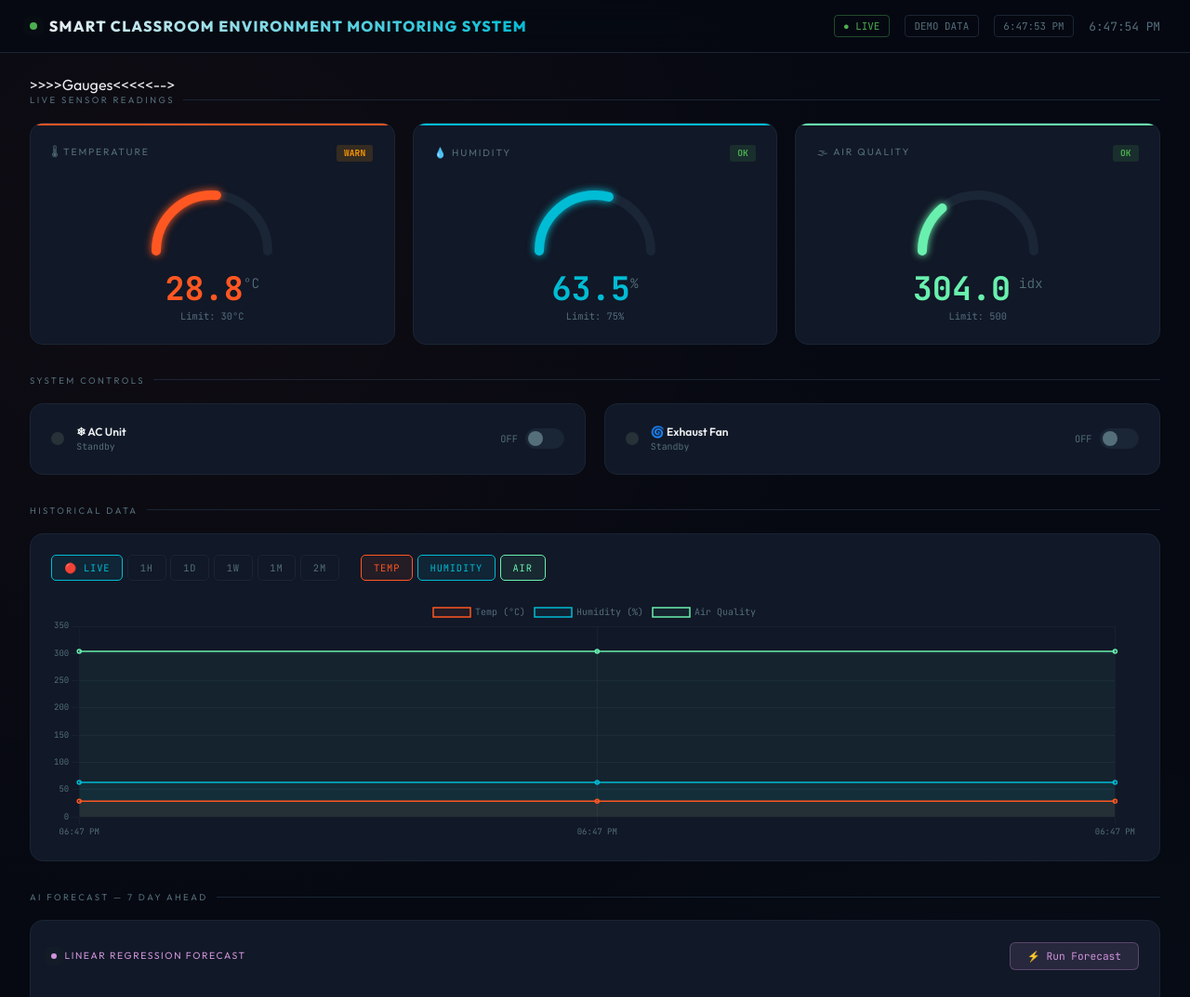
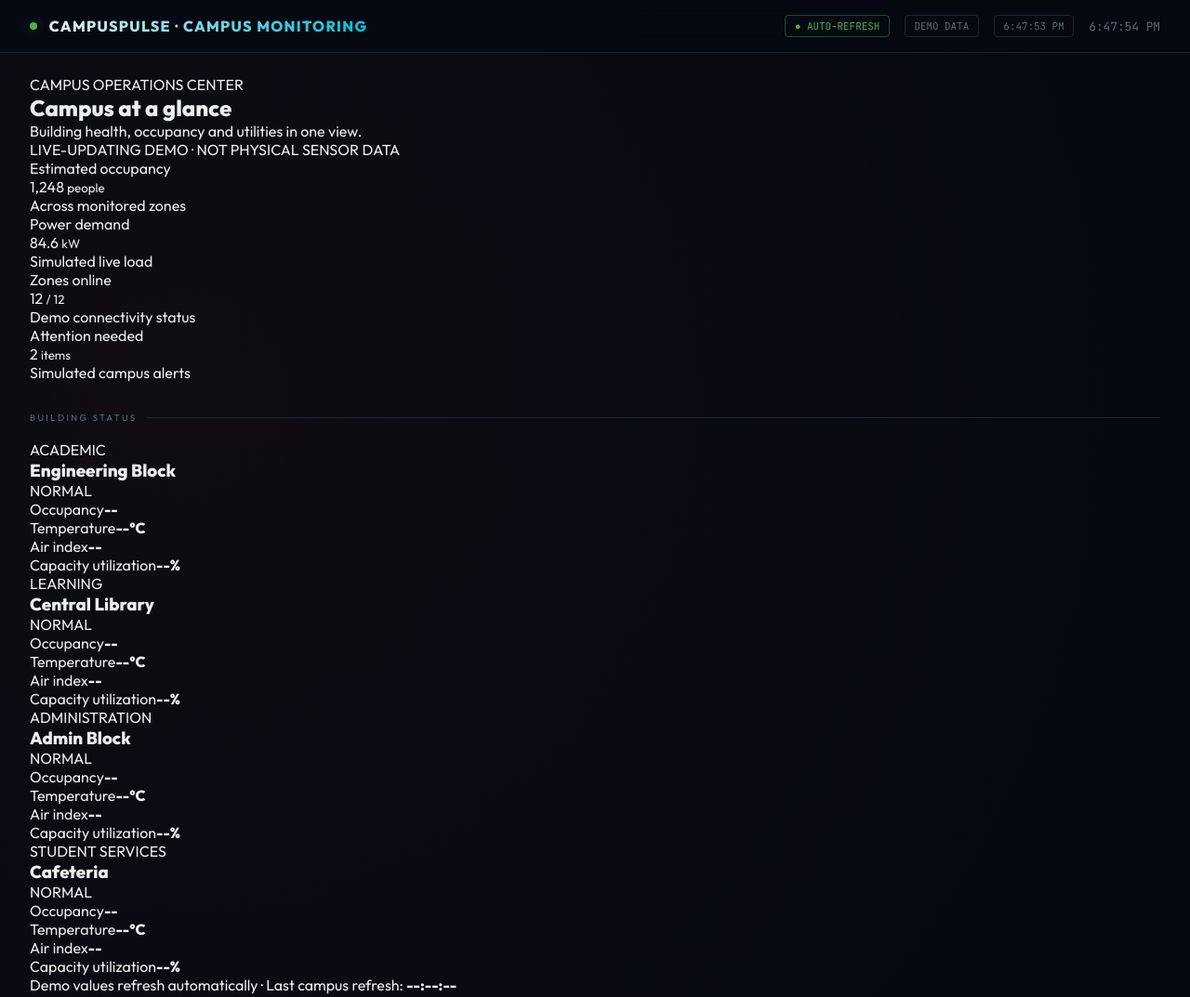
Before and after one commit to sudeepkoyya/Koyyasudeep, a plain HTML site: page Smart-Classroom-Monitor/Public/index.html in a window 1280 px wide. Shown: the top 1073 px of the page at 93% size. Drawn offline with nearby package versions, Linux system fonts and the light colour scheme; no server answers.

Commit message:
Add campus monitoring overview dashboard

```diff
--- a/Smart-Classroom-Monitor/Public/index.html
+++ b/Smart-Classroom-Monitor/Public/index.html
@@ -3,7 +3,7 @@
 <head>
 <meta charset="UTF-8"/>
 <meta name="viewport" content="width=device-width,initial-scale=1.0"/>
-<title>Smart Classroom Environment Monitoring system</title>
+<title>CampusPulse | Campus Monitoring Dashboard</title>
 <script src="https://cdnjs.cloudflare.com/ajax/libs/Chart.js/4.4.1/chart.umd.min.js"></script>
 <link href="https://fonts.googleapis.com/css2?family=JetBrains+Mono:wght@300;400;600;700&family=Outfit:wght@300;400;600;800&display=swap" rel="stylesheet"/>
 <link rel="stylesheet" href="styles.css"/>
@@ -14,10 +14,10 @@
   <div class="brand">
     <div class="brand-pulse"></div>
 
-    <h1>Smart Classroom Environment Monitoring system</h1>
+    <h1>CampusPulse · Campus Monitoring</h1>
   </div>
   <div class="header-meta">
-    <span class="meta-chip live">&#9679; LIVE</span>
+    <span class="meta-chip live">&#9679; AUTO-REFRESH</span>
     <span class="meta-chip" id="data-mode">DEMO DATA</span>
     <span class="meta-chip" id="last-update">--:--:--</span>
     <span id="clock"></span>
@@ -25,6 +25,25 @@
 </header>
 
 <main>
+
+  <div class="campus-heading">
+    <div><div class="eyebrow">CAMPUS OPERATIONS CENTER</div><h2>Campus at a glance</h2><p>Building health, occupancy and utilities in one view.</p></div>
+    <div class="demo-note"><span class="demo-pulse"></span> LIVE-UPDATING DEMO · NOT PHYSICAL SENSOR DATA</div>
+  </div>
+  <div class="campus-kpis">
+    <article class="campus-kpi"><div class="kpi-label">Estimated occupancy</div><div class="kpi-value" id="campus-occupancy">1,248 <small>people</small></div><div class="kpi-foot"><span class="kpi-dot cyan"></span>Across monitored zones</div></article>
+    <article class="campus-kpi"><div class="kpi-label">Power demand</div><div class="kpi-value" id="campus-power">84.6 <small>kW</small></div><div class="kpi-foot"><span class="kpi-dot lime"></span>Simulated live load</div></article>
+    <article class="campus-kpi"><div class="kpi-label">Zones online</div><div class="kpi-value" id="campus-online">12 <small>/ 12</small></div><div class="kpi-foot"><span class="kpi-dot lime"></span>Demo connectivity status</div></article>
+    <article class="campus-kpi"><div class="kpi-label">Attention needed</div><div class="kpi-value" id="campus-alert-count">2 <small>items</small></div><div class="kpi-foot"><span class="kpi-dot amber"></span>Simulated campus alerts</div></article>
+  </div>
+  <div class="sec-title">Building Status</div>
+  <div class="building-grid" id="building-grid">
+    <article class="building-card"><div class="building-top"><div><div class="building-type">ACADEMIC</div><h3>Engineering Block</h3></div><span class="building-status status-good">NORMAL</span></div><div class="building-stats"><div><span>Occupancy</span><strong>--</strong></div><div><span>Temperature</span><strong>--°C</strong></div><div><span>Air index</span><strong>--</strong></div></div><div class="occupancy-track"><span style="width:60%"></span></div><div class="building-foot"><span>Capacity utilization</span><strong>--%</strong></div></article>
+    <article class="building-card"><div class="building-top"><div><div class="building-type">LEARNING</div><h3>Central Library</h3></div><span class="building-status status-good">NORMAL</span></div><div class="building-stats"><div><span>Occupancy</span><strong>--</strong></div><div><span>Temperature</span><strong>--°C</strong></div><div><span>Air index</span><strong>--</strong></div></div><div class="occupancy-track"><span style="width:60%"></span></div><div class="building-foot"><span>Capacity utilization</span><strong>--%</strong></div></article>
+    <article class="building-card"><div class="building-top"><div><div class="building-type">ADMINISTRATION</div><h3>Admin Block</h3></div><span class="building-status status-good">NORMAL</span></div><div class="building-stats"><div><span>Occupancy</span><strong>--</strong></div><div><span>Temperature</span><strong>--°C</strong></div><div><span>Air index</span><strong>--</strong></div></div><div class="occupancy-track"><span style="width:60%"></span></div><div class="building-foot"><span>Capacity utilization</span><strong>--%</strong></div></article>
+    <article class="building-card"><div class="building-top"><div><div class="building-type">STUDENT SERVICES</div><h3>Cafeteria</h3></div><span class="building-status status-good">NORMAL</span></div><div class="building-stats"><div><span>Occupancy</span><strong>--</strong></div><div><span>Temperature</span><strong>--°C</strong></div><div><span>Air index</span><strong>--</strong></div></div><div class="occupancy-track"><span style="width:60%"></span></div><div class="building-foot"><span>Capacity utilization</span><strong>--%</strong></div></article>
+  </div>
+  <div class="campus-updated">Demo values refresh automatically · Last campus refresh: <strong id="campus-updated">--:--:--</strong></div>
 
   <!-->>>>>Gauges<<<<<-->
   <div class="sec-title">Live Sensor Readings</div>
```
